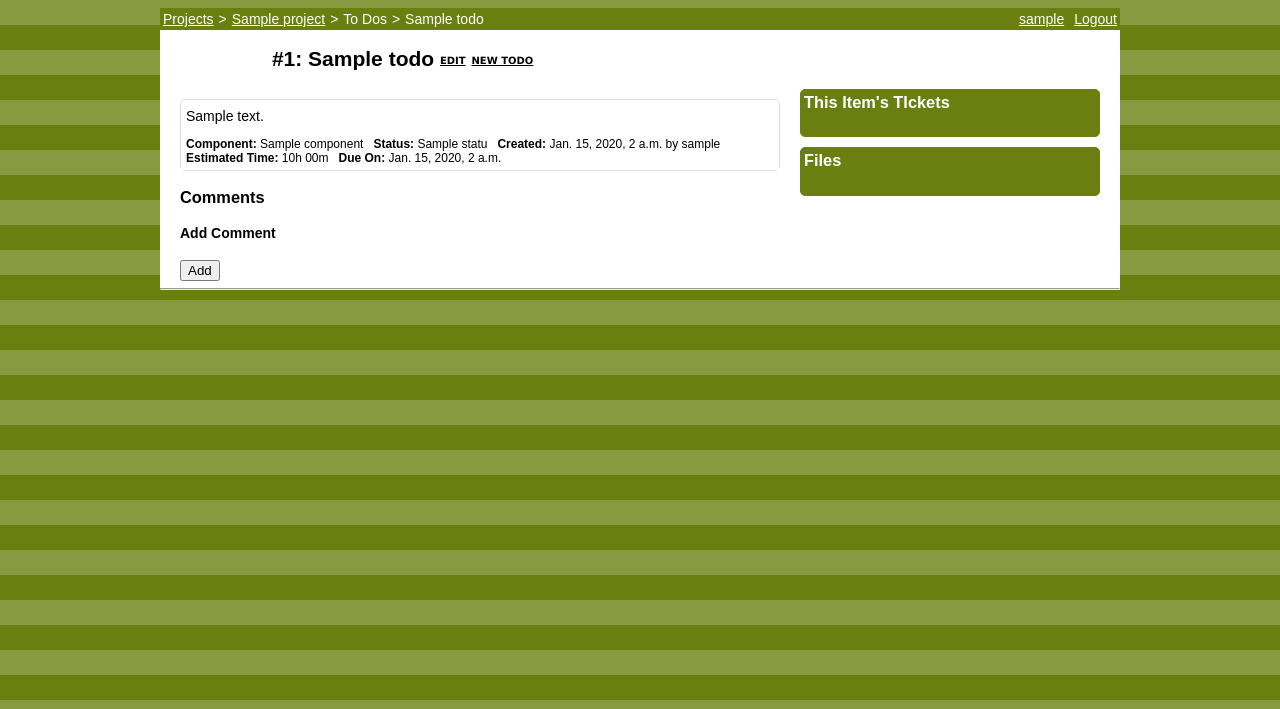
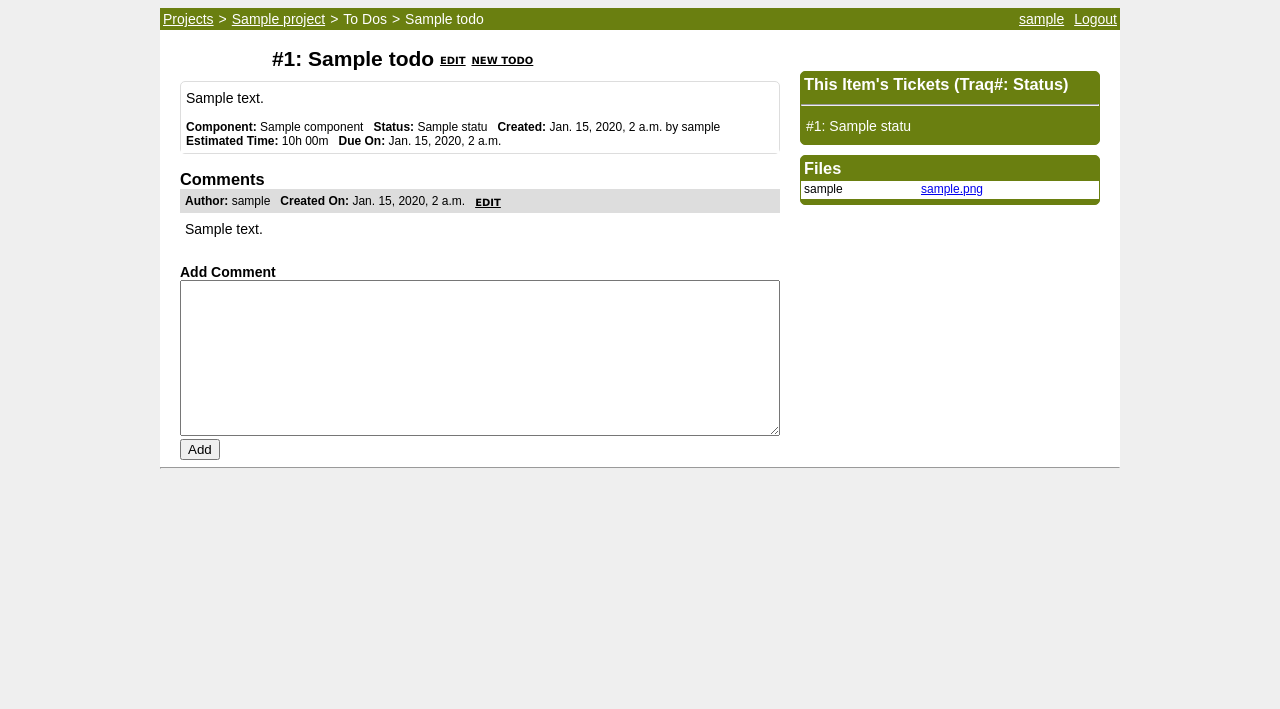
Before and after one commit to PSU-OIT-ARC/traq, a Django app: page /todos/1/ in a window 1280 px wide. Shown: the top 709 px of the page. Run offline with Django 3.2, Linux system fonts and the light colour scheme; a user stored in the database is signed in; tables that the repository leaves empty hold one stand-in row (values such as "Sample post"); parts of the project's set-up code (start-up, migrations or seed data) failed here and were passed over.

Commit message:
to do items CRUD with comments and ocmment notification

```diff
--- a/htdocs/static/css/main.css
+++ b/htdocs/static/css/main.css
@@ -2,7 +2,8 @@
  * green: #6a7f10
  * light-gray: #ddd;
  */
-body {
+/*
+ * body {
     background-color:#efefef;
     font-family:Arial, Arial, sans-serif;
     font-size:14px;
@@ -10,6 +11,11 @@ body {
     -webkit-background-size: 50px 50px;
     background-image: -webkit-gradient(linear, 0 0, 0 100%, color-stop(.5, rgba(255, 255, 255, 0.2)), color-stop(.5, rgba(0, 0, 0, 0)), to(rgba(0, 0, 0, 0)));
 }
+*/
+body {
+    background-color:#efefef;
+    font-family:Arial, Arial, sans-serif;
+    font-size:14px;
 }
 
 h2, h3, h4 {
@@ -500,3 +506,19 @@ p.error {
 .files-table td {
     vertical-align:top;
 }
+
+.tip {
+    display:none;
+}
+
+li.hover {
+    color:white;
+    padding: 5px;
+    list-style: none;
+}
+
+.tip-show {
+    display:block;
+    background:#87983F;
+    border-radius: 3px;
+}
--- a/traq/templates/todos/detail.html
+++ b/traq/templates/todos/detail.html
@@ -3,46 +3,46 @@
 {% load tickets %}
 {% load permissions %}
 
-{% block page_title %}{{ ticket.title }}{% endblock %}
+{% block page_title %}{{ todo.title }}{% endblock %}
 {% block breadcrums %}
     <li><a href="{% url 'projects-all' %}">Projects</a></li>
     <li><a href="{% url 'projects-detail' project.pk %}">{{ project.name }}</a></li>
     <li>To Dos</li>
-    <li>{{ ticket.title }}</li>
+    <li>{{ todo.title }}</li>
 {% endblock %}
 
 {% block content %}
 
 <h2>
-    <span class="lameo ticket-priority ticket-priority-{{ ticket.priority|slugify }} ticket-status-{{ ticket.status|slugify }}">{{ ticket.priority }}</span>
-    #{{ ticket.pk }}: {{ ticket.title }}
-    {% if user|can_edit:ticket %}
-    <a href="{% url 'tickets-edit' ticket.pk %}" class="button">Edit</a>
+    <span class="lameo ticket-priority ticket-priority-{{ todo.priority|slugify }} ticket-status-{{ todo.status|slugify }}">{{ todo.priority }}</span>
+    #{{ todo.pk }}: {{ todo.title }}
+    {% if user|can_edit:todo %}
+    <a href="{% url 'todos-edit' todo.pk %}" class="button">Edit</a>
     {% endif %}
-    <a href="{% url 'tickets-create' project.pk %}" class="button">New ToDo</a>
+    <a href="{% url 'todos-create' project.pk %}" class="button">New ToDo</a>
 </h2>
 
 <div class="left-section-wrapper">
     <div class="ticket">
         <div class="ticket-body">
-            <div class="markdown">{{ ticket.body|frommarkdown }}</div>
+            <div class="markdown">{{ todo.body|frommarkdown }}</div>
         </div>
         <div class="ticket-info ticket-status">
             <ul>
-                <li><strong>Component:</strong> {{ ticket.component }} </li>
-                <li><strong>Status:</strong> {{ ticket.status }}</li>
-                {% if ticket.milestone %}
-                    <li><strong>Milestone:</strong> {{ ticket.milestone.name }} </li>
+                <li><strong>Component:</strong> {{ todo.component }} </li>
+                <li><strong>Status:</strong> {{ todo.status }}</li>
+                {% if todo.milestone %}
+                    <li><strong>Milestone:</strong> {{ todo.milestone.name }} </li>
                 {% endif %}
             </ul>
             <ul>
-                <li><strong>Created:</strong> <span class="timestamp">{{ ticket.created_on }}</span> by {{ ticket.created_by }}</li>
+                <li><strong>Created:</strong> <span class="timestamp">{{ todo.created_on }}</span> by {{ todo.created_by }}</li>
             </ul>
             <ul>
-                <li><strong>Estimated Time:</strong> {{ ticket.estimated_time|tickettime }}</li>
+                <li><strong>Estimated Time:</strong> {{ todo.estimated_time|tickettime }}</li>
                 {% comment %} <li><strong>Current Time:</strong> {{ times.total|tickettime }} ({{ times.billable|tickettime }} billable)</li> {% endcomment %}
-                {% if ticket.due_on %}
-                    <li><strong>Due On:</strong> {{ ticket.due_on }} </li>
+                {% if todo.due_on %}
+                    <li><strong>Due On:</strong> {{ todo.due_on }} </li>
                 {% endif %}
             </ul>
             <div class="clear"></div>
@@ -52,7 +52,7 @@
     <h3>Comments</h3>
     <div class="ticket-comments">
         {% for comment in comments %}
-            <div class="ticket">
+            <div class="todo">
                 <div class="comment-info">
                     <ul>
                         <li><strong>Author:</strong> {{ comment.created_by }}</li>
@@ -84,28 +84,12 @@
 
 <div class="right-section-wrapper">
     <div class="right-section-block">
-        <h3>This Item's TIckets </h3>
+        <h3>This Item's Tickets (Traq#: Status)</h3>
         <table class="block-table">
-        {% for w in running_work %}
-            <tr class="{% cycle 'odd' 'even' %}">
-                <td>{{ w.created_by }}</td>
-                <td>{{ w.duration|tickettime }}</td>
-                <td>
-                    {% if user|can_edit:w %}
-                        {% if w.state == w.PAUSED %}
-                            <a href="{% url 'work-continue' w.pk %}">Continue</a>
-                        {% else %}
-                            <a href="{% url 'work-pause' w.pk %}">Pause</a></td>
-                        {% endif %}
-                    {% endif %}
-                </td>
-                <td>
-                    {% if user|can_edit:w %}
-                        <a href="{% url 'work-edit' w.pk %}">Complete</a>
-                    {% endif %}
-                </td>
-            </tr>
-        {% endfor %}
+            <hr>
+            {% for ticket in todo.tickets.all %}
+                <li class='hover'>  #{{ ticket.pk }}: {{ ticket.status }}<div class='tip'>{{ ticket.title }}</div></li>
+            {% endfor %}
         </table>
     </div>
 
@@ -122,4 +106,16 @@
     </div>
 </div>
 
+<script type='text/javascript'>
+    $(document).ready(function(){
+        $('.hover').hover(
+        function(){
+            $(this).addClass('tip-show');
+            $('.tip', this).show(300);},
+        function(){
+            $('.tip', this).hide();
+            $(this).removeClass('tip-show');}
+        )
+    });
+</script>
 {% endblock %}
--- a/traq/tickets/forms.py
+++ b/traq/tickets/forms.py
@@ -143,13 +143,16 @@ class CommentForm(forms.ModelForm):
         # these fields won't appear on the form; they need to be specified by
         # the caller
         created_by = kwargs.pop("created_by")
-        ticket = kwargs.pop("ticket")
 
+        ticket = kwargs.pop("ticket", None)
+
+        todo = kwargs.pop('todo', None)
         super(CommentForm, self).__init__(*args, **kwargs)
 
         # set the foreign key fields specified by the caller
+        self.instance.created_by = created_by
+        self.instance.todo = todo
         self.instance.ticket = ticket
-        self.instance.created_by = created_by
 
     class Meta:
         model = Comment
--- a/traq/tickets/models.py
+++ b/traq/tickets/models.py
@@ -188,14 +188,14 @@ class Ticket(models.Model):
         db_table = 'ticket'
 
 class TicketFile(models.Model):
-    """Tickets can have associated files"""
+    """Tickets can have associated files Note: this is also used for ToDo Item files"""
     file_id = models.AutoField(primary_key=True)
     file = models.FileField(upload_to="%Y-%m")
     uploaded_on = models.DateTimeField(auto_now_add=True)
 
     uploaded_by = models.ForeignKey(User, related_name="+")
     ticket = models.ForeignKey(Ticket)
-
+    todo = models.ForeignKey('todos.ToDo')
     class Meta:
         db_table = "ticket_file"
         ordering = ['file']
@@ -329,8 +329,8 @@ class Comment(models.Model):
     created_on = models.DateTimeField(auto_now_add=True)
     edited_on = models.DateTimeField(auto_now=True)
     is_deleted = models.BooleanField(default=False, verbose_name="Delete?")
-
-    ticket = models.ForeignKey(Ticket)
+    todo = models.ForeignKey('todos.ToDo', null=True)
+    ticket = models.ForeignKey(Ticket, null=True)
     created_by = models.ForeignKey(User, related_name='+')
 
     objects = CommentManager()
@@ -339,20 +339,30 @@ class Comment(models.Model):
     def sendNotification(self):
         """Send a notification email to the pm when a comment is made on  this ticket"""
         if self.body is not None:
-            ticket = self.ticket
+            if self.ticket is not None:
+                item = 'Ticket'
+                ticket = self.ticket or None
+                ticket_url = SETTINGS.BASE_URL + reverse('tickets-detail', args=(ticket.pk,))
+            else:
+                item = 'To Do'
+                #call this todo a ticket jsut for shorter code
+                ticket = self.todo or None
+                ticket_url = SETTINGS.BASE_URL + reverse('todos-detail', args=(ticket.pk,))
+
             project = ticket.project
-            # if there is no PM, there is no place to send the email
+
+           # if there is no PM, there is no place to send the email
             if project.pm is None:
                 return
             to = project.pm.username + "@" + SETTINGS.EMAIL_DOMAIN
-            ticket_url = SETTINGS.BASE_URL + reverse('tickets-detail', args=(ticket.pk,))
+
             body = render_to_string('tickets/comment_notification.txt', {
                 "ticket": ticket,
                 "ticket_url": ticket_url,
                 "author" : self.created_by,
                 "comment_body": self.body,
             })
-            subject = 'Traq Ticket #%d %s' % (ticket.pk, ticket.title)
+            subject = 'Traq %s #%d %s' % (item, ticket.pk, ticket.title)
             if project.pm_email:
                 text_content = body
                 html_content = body
--- a/traq/todos/views.py
+++ b/traq/todos/views.py
@@ -5,7 +5,7 @@ from django.http import HttpResponse, HttpResponseRedirect
 from django.shortcuts import render, get_object_or_404
 from django.core.urlresolvers import reverse
 from django.contrib import messages
-
+from traq.tickets.forms import TicketForm, CommentForm
 
 
 def list(request, project_id):
@@ -61,30 +61,29 @@ def create(request, project_id):
 def detail(request, todo_id):
     todo = get_object_or_404(ToDo, pk=todo_id)
     project = todo.project
-    #files = TicketFile.objects.filter(ticket=ticket)
-    #comments = Comment.objects.filter(ticket=ticket).select_related('created_by')
+    files = TicketFile.objects.filter(todo=todo)
+    comments = Comment.objects.filter(todo=todo).select_related('created_by')
 
-    # this view has two forms on it. We multiplex between the two using a
-    # hidden form_type field on the page
-    #comment_form = CommentForm(created_by=request.user, ticket=ticket)
-    '''
+    comment_form = CommentForm(created_by=request.user, todo=todo)
+
     if request.POST:
         # there are a few forms on the page, so we use this to determine which
         # was submitted
         form_type = request.POST['form_type']
         if form_type == "comment_form":
-            comment_form = CommentForm(request.POST, created_by=request.user, ticket=ticket)
+            comment_form = CommentForm(request.POST, created_by=request.user, todo=todo)
             if comment_form.is_valid():
                 comment_form.save()
                 messages.success(request, 'Comment Added')
                 return HttpResponseRedirect(request.path)
-    '''
+
+
     return render(request, 'todos/detail.html', {
         'project': project,
-        'ticket': todo,
-        #'comments': comments,
-        #'comment_form': comment_form,
-        #'files': files,
+        'todo': todo,
+        'comments': comments,
+        'comment_form': comment_form,
+        'files': files,
     })
 
 
@@ -108,7 +107,7 @@ def edit(request, todo_id):
     return render(request, 'todos/create.html', {
         'form': form,
         'project': project,
-        'ticket': todo,
+        'todo': todo,
     })
 
 
```
Also changed, not shown: traq/templates/todos/create.html (+5 -5 lines).
